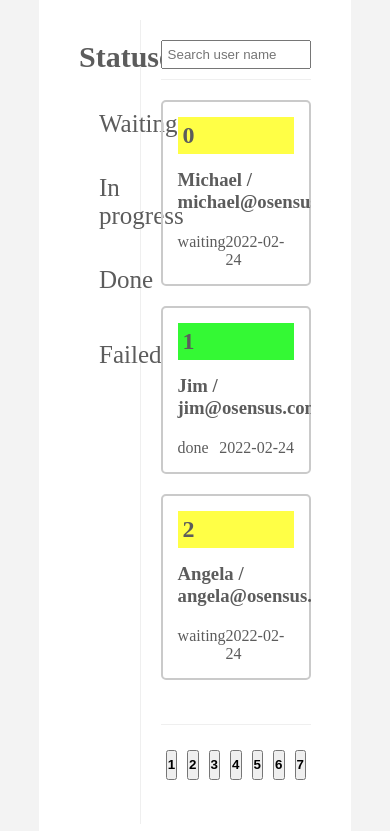
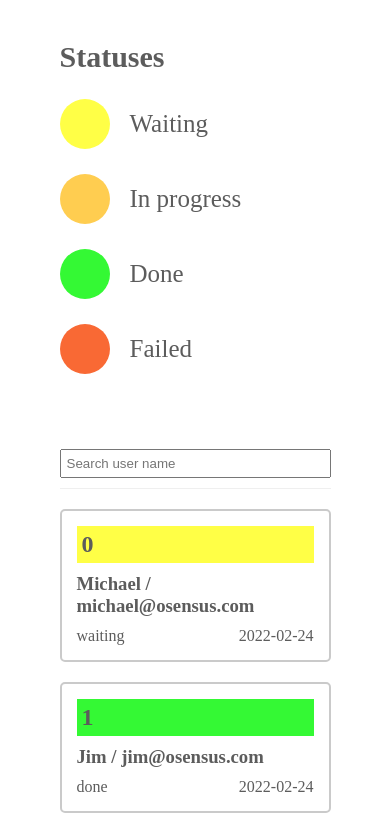
Before and after one commit to hakobyanviktoria8/osensus-task, a React (Create React App) app: page / in a window 390 px wide. Shown: the top 831 px of the page. Built offline with nearby package versions, Linux system fonts and the light colour scheme.

Commit message:
responsive design 1440px to 320px

```diff
--- a/src/routes/User.js
+++ b/src/routes/User.js
@@ -6,21 +6,18 @@ import scansData from './../jsons/scans.json';
 function User() {
     const { userId } = useParams();
     const user = scansData[userId]
-    // console.log(scansData[userId])
 
   return (
     <div className='userWrapper'>
-        <div>
         <div className='description'>
             <h2>{user.id}</h2>
             <p>{user.description}</p>
+            <Link to="/">Go back</Link>
         </div>
         <div className='thumbnailUrl'>
             <img src={user.thumbnailUrl}/>
         </div>
     </div>
-        <Link to="/">Go back</Link>
-    </div>
   )
 }
 
--- a/src/styles/HomeUsers.css
+++ b/src/styles/HomeUsers.css
@@ -7,7 +7,7 @@
     padding: 20px;
 }
 
-/* statuses */
+/* statuses Styles */
 .statuses {
     width: 30%;
     border-right: 1px solid rgb(239, 239, 239);
@@ -21,6 +21,7 @@
     display: flex;
     align-items: center;
     margin: 25px 0;
+    flex-wrap: wrap;
 }
 .statuses > .statuseTypes > div > span{
     width: 50px;
@@ -45,25 +46,31 @@
     color: #5c5c5c;
 }
 
-/* mainContent */
+
+/* mainContent  Styles */
 .mainContent{
     width: 70%;
     padding: 20px;
     height: 100%;
 }
+
+/* mainContent search part Styles */
 .mainContent > .searchWrapper{
     width: 100%;
     height: 40px;
     border-bottom: 1px solid rgb(239, 239, 239);
     margin-bottom: 20px;
+    margin-top: 10px;
 }
 .mainContent > .searchWrapper input{
     width: 100%;
     padding: 5px;
 }
+
+/* mainContent search part Styles */
 .mainContent > .usersWrapper{
-    margin-bottom: 20px;
-    height: calc(100% - 160px);
+    margin-bottom: 10px;
+    height: calc(100% - 120px);
     overflow: hidden;
 }
 .user{
@@ -77,18 +84,20 @@
     display: block;
 }
 .user > h2{
-    margin-bottom: 15px;
+    margin-bottom: 10px;
     padding: 5px;
 }
 .user > .statusAndData{
     display: flex;
     justify-content: space-between;
-    margin-top: 20px;
+    margin-top: 10px;
 }
 .notFound > button{
     padding: 10px;
     margin-top: 20px;
 }
+
+/* mainContent pagination Wrapper Styles */
 .mainContent > .paginationWrapper{
     border-top: 1px solid rgb(239, 239, 239);
     height: 80px;
@@ -102,3 +111,28 @@
     margin: 5px;
     font-weight: bold;
 }
+
+/* media style */
+@media (max-width: 600px) {
+    .App{
+        background: none;
+    }
+    .homeUsersWrapper{
+        flex-direction: column;
+        width: 90%;
+    }
+    .homeUsersWrapper> div {
+        width: 100%;
+        border: none;
+    }
+
+    /* user page Style */
+    .userWrapper{
+        flex-direction: column-reverse;
+        height: auto !important;
+        width: 90%;
+    }
+    .userWrapper> div{
+        width: 100%;
+    }
+}
--- a/src/styles/User.css
+++ b/src/styles/User.css
@@ -5,11 +5,11 @@
     background: #fff;
     padding: 20px;
     color: #5c5c5c;
-}
-.userWrapper > div{
     display: flex;
 }
-.userWrapper > a{
+
+/* description styles */
+.userWrapper > .description> a{
     padding: 40px 20px;
     display: block;
     color: #5c5c5c;
@@ -24,6 +24,8 @@
     font-size: 30px;
     margin-bottom: 20px;
 }
+
+/* image styles */
 .thumbnailUrl{
     width: 30%;
     padding: 20px;
@@ -31,4 +33,5 @@
 .thumbnailUrl > img{
     width: 100%;
     border: 1px solid rgb(239, 239, 239);
+    max-height: 80vh;
 }
```
Lines whose indentation alone changed are shown as unchanged.
